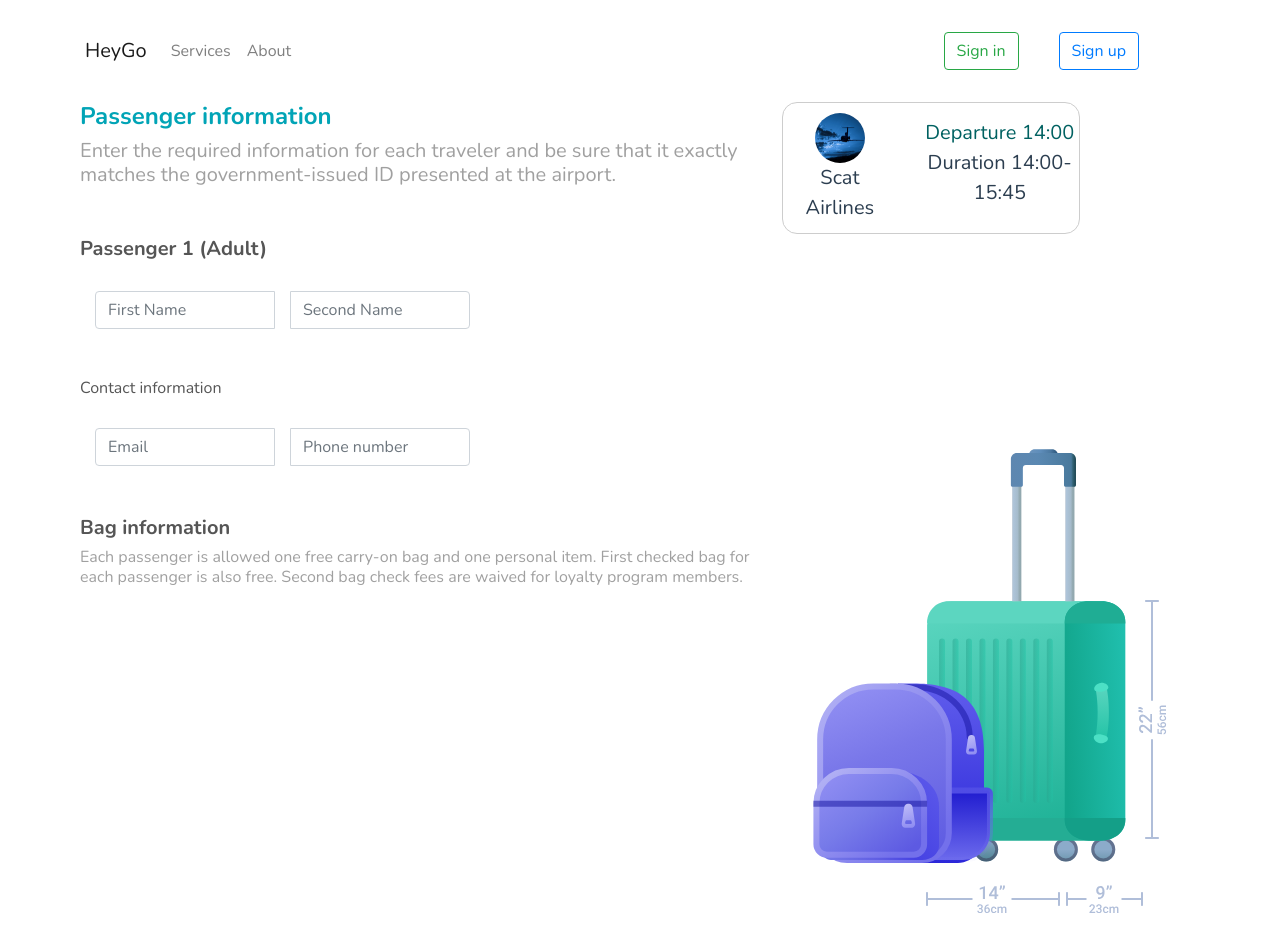
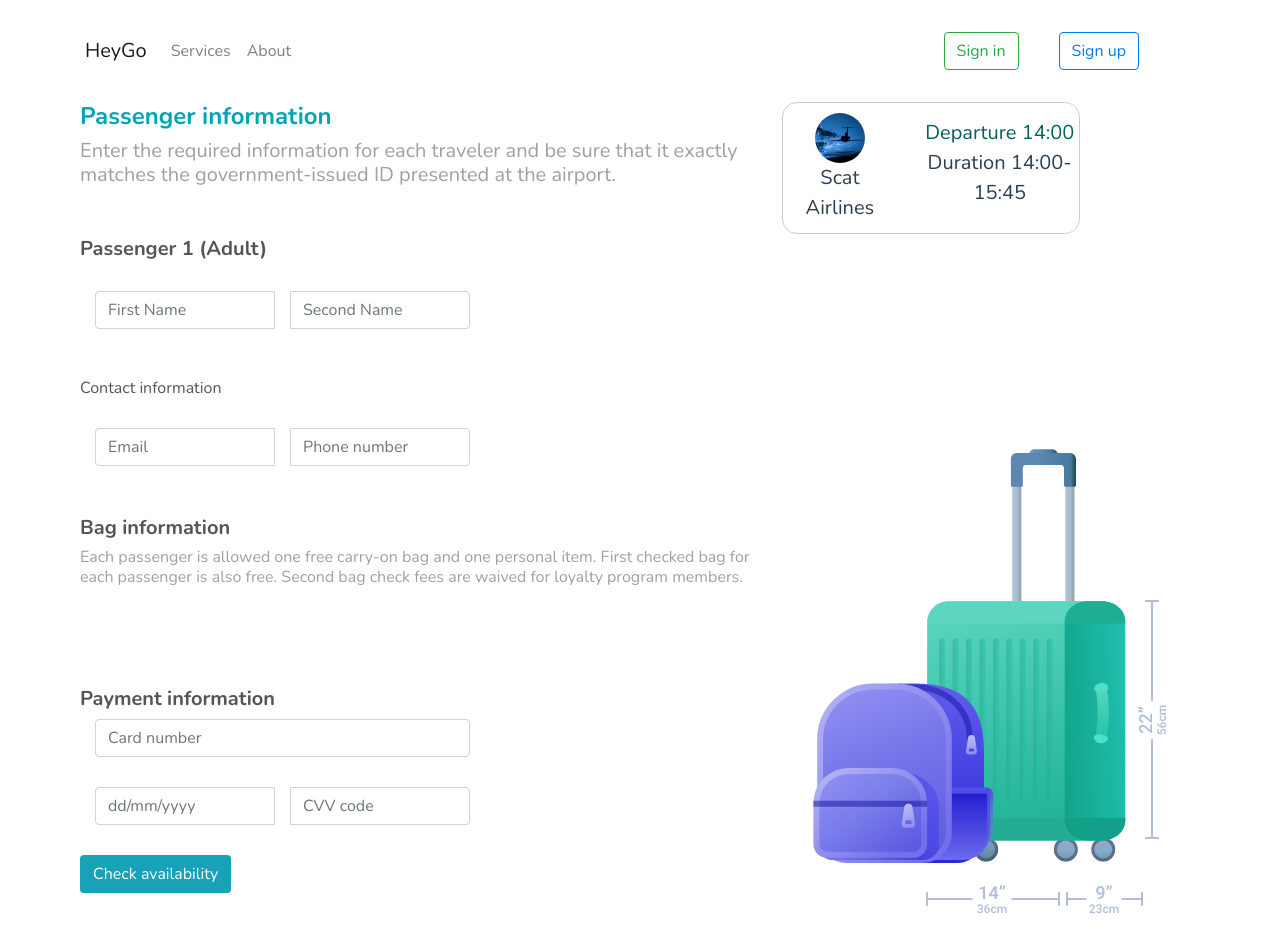
Before and after one commit to HeyGo-Project/HeyGo-Frontend, a Vue app: page /checkout in a window 1280 px wide. Shown: the top 945 px of the page. Built offline with nearby package versions, Linux system fonts and the light colour scheme; no server answers.

Commit message:
Checkout

```diff
--- a/src/views/Checkout.vue
+++ b/src/views/Checkout.vue
@@ -76,7 +76,48 @@
           also free. Second bag check fees are waived for loyalty program members.
         </h6>
 
+        <div>
+          <h5 style="
+            color: #555555;
+            text-align: left;
+            margin-top: 100px;
+            font-weight: bolder"
+          >
+            Payment information
+          </h5>
+          <input class="form-control"
+                 placeholder="Card number"
+                 style="max-width: 375px;margin-left: 15px;"
+                 type="text"
+          >
+          <div class="input-group" style="margin-top: 30px">
+            <input class="form-control"
+                   placeholder="dd/mm/yyyy"
+                   style="max-width: 180px;margin-left: 15px;"
+                   type="text"
+            >
+            <input class="form-control"
+                   placeholder="CVV code"
+                   style="margin-left: 15px; max-width: 180px;"
+                   type="text"
+            >
+          </div>
+
+        </div>
+
       </div>
+
+
+      <router-link  to="/checkout/summary">
+        <button style="background: #17a2b8;
+         float: left;
+         margin-top: 30px;
+         color: white;" class="btn submit-btn"
+        >
+          Check availability
+        </button>
+      </router-link>
+
     </div>
 
     <div class="right-side">
@@ -96,18 +137,11 @@
               Duration 14:00-15:45
             </div>
           </div>
-
-
-
-
         </div>
-
       </div>
-
       <div style="margin-top: 200px">
         <img alt="" src="/img/svg/Bag.svg">
       </div>
-
     </div>
   </div>
 
```
